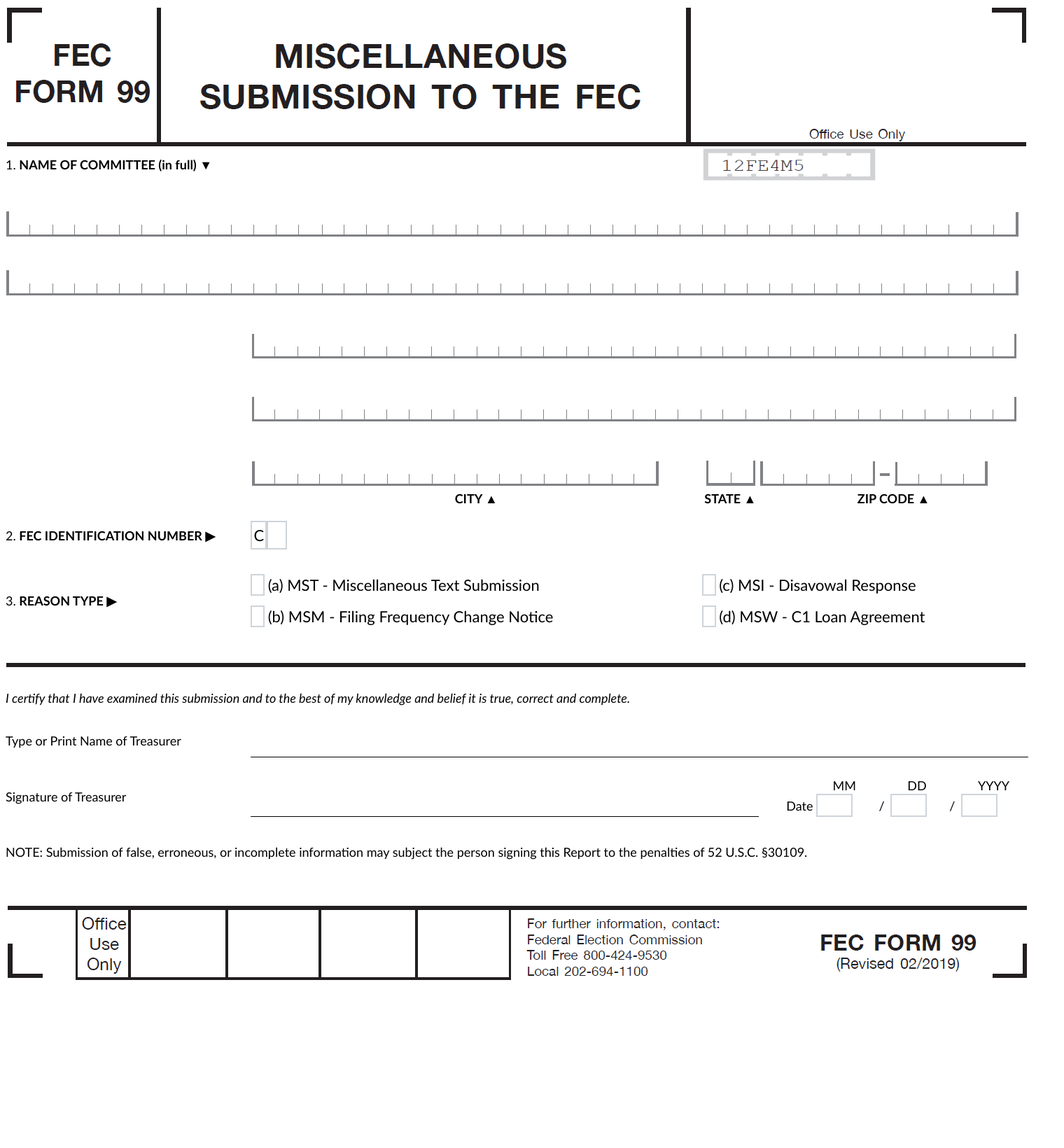
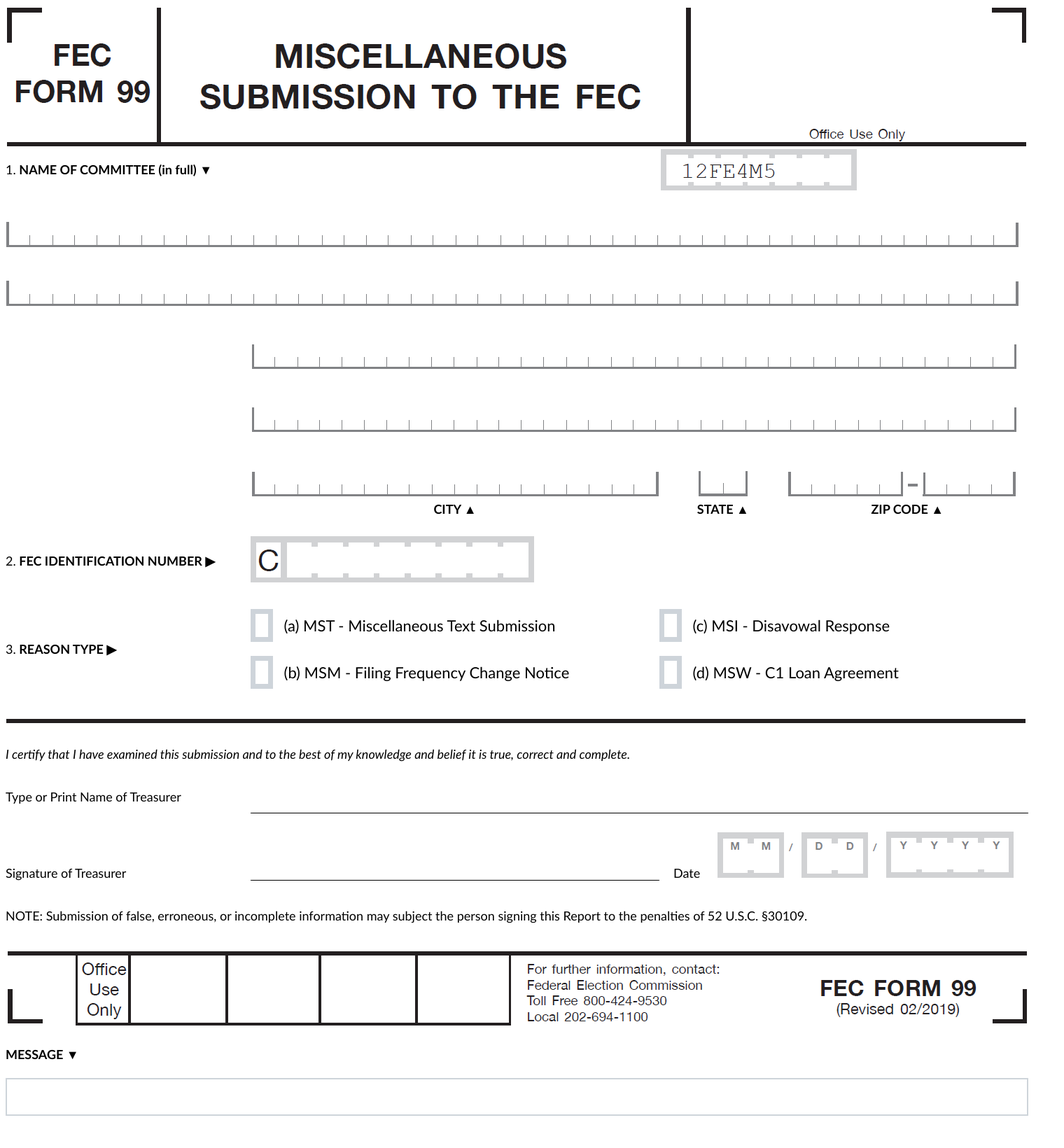
Before and after one commit to fecgov/fecfile-image-generator, a Python web app: template templates/forms/F99/template.html in a window 1520 px wide. Shown: the top 1640 px of the page at 70% size. After the commit the page ends 1594 px from the top, so only its background shows below. Run offline with Jinja, Linux system fonts and the light colour scheme; the template is opened without the code that fills it, so the values that code supplies are empty.

Commit message:
Fne all satheesh sprint12 v1 (#47)
* F99 template changes

* F99 cleanup

* fixed import

* Form 99 HTML Template changes

* F99 changes

```diff
--- a/templates/forms/F99/template.html
+++ b/templates/forms/F99/template.html
@@ -1,3 +1,5 @@
+
+
 <!doctype html>
 <html>
    <head>
@@ -18,7 +20,6 @@ body,td,th {
       </style>
       <link href="form-text.css" rel="stylesheet" type="text/css">
    </head>
-
    <body>
       <table width="1248" border="0" cellpadding="0" cellspacing="0">
          <tbody>
@@ -27,11 +28,15 @@ body,td,th {
             </tr>
             <tr>
                <td colspan="2">1. <strong>NAME OF COMMITTEE (in full)  &#x25BC;</strong></td>
-      <td colspan="2" align="left"><img src="images/01_1.png" alt="" width="249" height="48" align="left"/></td>
+               <td colspan="2" align="left">
+                  <!--<img src="images/01_1.png" alt="" width="249" height="48" align="left"/>-->
+                  <img src="images/01_1.png" alt="" align="left"/>
+               </td>
             </tr>
             <tr>
                <td colspan="4"><label name="textfield" style="font-size:35px; height:40px; width:1420px; padding-left: 20px;" align="center" type="text" id="committeeName" size="105"></label><br>
-      <img src="images/long line_1.png" alt=""/> <br></td>
+                  <img src="images/long line_1.png" alt=""/> <br>
+               </td>
             </tr>
             <tr>
                <td colspan="4"><label name="textfield" style="font-size:35px; height:30px; width:1420px; padding-left: 20px;" align="center" type="text" size="105">&nbsp;</label><br>
@@ -55,7 +60,8 @@ body,td,th {
                <td width="350px">&nbsp;</td>
                <td colspan="3"><label name="textfield4" style="font-size:22px; height:30px; width:1050px;" type="text" id="street2" size="77">&nbsp;</label>
                   <br>
-      <img src="images/shorter line_1.png" alt=""/></td>
+                  <img src="images/shorter line_1.png" alt=""/>
+               </td>
             </tr>
             <tr>
                <td colspan="4">&nbsp;</td>
@@ -64,14 +70,16 @@ body,td,th {
                <td>&nbsp;</td>
                <td><label name="textfield5" style="font-size:22px; height:30px; width:540px; padding-left: 20px;" type="text" id="city" size="41"></label>
                   <br>
-      <img src="images/city_1.png" alt=""/></td>
-      <td align="center"><label name="textfield7" style="font-size:22px; height:30px; width:50px;" type="text" id="state" size="5"></label>
+                  <img src="images/city_1.png" alt=""/>
+               </td>
+               <td style="padding-right:50px;padding-left:50px;" align="center"><label name="textfield7" style="font-size:22px; height:30px; width:50px;" type="text" id="state" size="5"></label>
                   <br>
-      <img src="images/two character_1.png" alt=""/></td>
+                  <img src="images/two character_1.png" alt=""/>
+               </td>
                <td align="left"><label name="textfield6" style="font-size:22px; height:30px; width:300px; padding-left: 20px;" type="text" id="zipCode" size="11"></label>
-
                   <br>
-      <img src="images/zip code_1.png" alt=""/></td>
+                  <img src="images/zip code_1.png" alt=""/>
+               </td>
             </tr>
             <tr>
                <td height="26">&nbsp;</td>
@@ -84,12 +92,12 @@ body,td,th {
             </tr>
             <tr>
                <td>2. <strong>FEC IDENTIFICATION NUMBER &#9654;</strong></td>
-
                <td colspan="3">
-		<label style="font-size:22px; padding: .30rem .15rem; border: 2px solid #ced4da;">C</label><label style="padding: .30rem .15rem; font-size:22px; height:30px; width:159px;border: 2px solid #ced4da;"><span style="padding-left:10px;padding-right:10px;" id="committeeId"></span></label>
+                  <!--<label style="font-size:22px; padding: .30rem .15rem; border: 2px solid #ced4da;">C</label><label style="padding: .30rem .15rem; font-size:22px; height:30px; width:159px;border: 2px solid #ced4da;"><span style="padding-left:10px;padding-right:10px;" id="committeeId"></span></label>-->
+                  <label style="padding: 1.0rem 4.15rem; font-size:30px; height:30px; width:159px; position: absolute;"><span style="padding-left:10px;padding-right:10px;" id="committeeId"></span></label>
+                  <img src="images/fein number_1.png" alt=""/>
                   <br>
                </td>
-
             </tr>
             <tr>
                <td colspan="4" height="26">&nbsp;</td>
@@ -98,22 +106,24 @@ body,td,th {
                <td height="47">3. <strong>REASON TYPE &#9654;</strong></td>
                <td height="47">
                   <p>
-        <label style="padding: .015rem .15rem; border: 2px solid #ced4da;font-size:22px;" id="MST">&nbsp;&nbsp;</label>
-		<label class="form-check-label" style="padding-bottom: 5px;font-size:22px;">(a) MST - Miscellaneous Text Submission</label><br>
+                     <label style="padding: .2rem .2rem; border: 7px solid #ced4da;font-size:22px;" id="MST">&nbsp;&nbsp;</label>
+                     <label class="form-check-label" style="padding-bottom: 15px;font-size:22px;">&nbsp;&nbsp;(a) MST - Miscellaneous Text Submission</label><br><br>
                   </p>
                   <p>
-		<label style="padding: .015rem .15rem; border: 2px solid #ced4da;font-size:22px;" id="MSM">&nbsp;&nbsp;</label>
-		<label class="form-check-label" style="font-size:22px;">(b) MSM - Filing Frequency Change Notice</label>
-      </p></td>
+                     <label style="padding: .2rem .2rem; border: 7px solid #ced4da;font-size:22px;" id="MSM">&nbsp;&nbsp;</label>
+                     <label class="form-check-label" style="font-size:22px;">&nbsp;&nbsp;(b) MSM - Filing Frequency Change Notice</label>
+                  </p>
+               </td>
                <td colspan="2" height="47">
                   <p>
-        <label style="padding: .015rem .15rem; border: 2px solid #ced4da;font-size:22px;" id="MSI">&nbsp;&nbsp;</label>
-		<label class="form-check-label" style="padding-bottom: 5px;font-size:22px;">(c) MSI - Disavowal Response</label><br>
+                     <label style="padding: .2rem .2rem; border: 7px solid #ced4da;font-size:22px;" id="MSI">&nbsp;&nbsp;</label>
+                     <label class="form-check-label" style="padding-bottom: 15px;font-size:22px;">&nbsp;&nbsp;(c) MSI - Disavowal Response</label><br><br>
                   </p>
+                  <p></p>
                   <p>
                      <span style="padding-top: 10px;"></span>
-		<label style="padding: .015rem .15rem; border: 2px solid #ced4da;font-size:22px;" id="MSW">&nbsp;&nbsp;</label>
-		<label class="form-check-label" style="font-size:22px;">(d) MSW - C1 Loan Agreement</label>
+                     <label style="padding: .2rem .2rem; border: 7px solid #ced4da;font-size:22px;" id="MSW">&nbsp;&nbsp;</label>
+                     <label class="form-check-label" style="font-size:22px;">&nbsp;&nbsp;(d) MSW - C1 Loan Agreement</label>
                </td>
             </tr>
             <tr>
@@ -138,13 +148,22 @@ body,td,th {
             <tr>
                <td colspan="4" height="26">&nbsp;</td>
             </tr>
+            <!--    </tbody>
+               </table>
+               <table width="1248" border="0" cellpadding="0" cellspacing="0">
+                  <tbody>-->
             <tr>
-      <td height="56">Signature of Treasurer</td>
-	  <td height="47" colspan="2" align="left" style="border-bottom: 1px solid;"><i><label name="textfield11" style="font-size:22px;" type="text" id="treasurerName"></i></label></td>
-
-	  <td align="right">
-
-			<table>
+               <td height="56" style="vertical-align:bottom;">Signature of Treasurer</td>
+               <td height="47" align="left" style="border-bottom: 1px solid;" width="200;!important;"><i><label name="textfield11" style="font-size:22px;" type="text" id="treasurerName"></i></label></td>
+               <td align="left" colspan="2">
+                  <span style="padding-left:20px; padding-right: 20px;">Date</span>
+                  <label style="padding: 1.2rem 1.15rem; font-size:30px; height:30px; position: absolute;"><span style="padding-left:10px;padding-right:10px;" id="dateSignedMonth"></span></label>
+                  <img src="images/month_1.png" alt=""/><img src="images/slash_1.png" alt=""/>
+                  <label style="padding: 1.2rem 1.15rem; font-size:30px; height:30px; position: absolute;"><span style="padding-left:10px;padding-right:10px;" id="dateSignedDate"></span></label>
+                  <img src="images/date_1.png" alt=""/><img src="images/slash_1.png" alt=""/>
+                  <label style="padding: 1.2rem 3rem; font-size:30px; height:30px; position: absolute;"><span style="padding-left:10px;padding-right:10px;" id="dateSignedYear"></span></label>
+                  <img src="images/year_1.png" alt=""/>
+                  <!--<table>
                      <tbody>
                      <tr>
                      	<td>&nbsp;</td>
@@ -163,11 +182,13 @@ body,td,th {
                      	<td><label style="padding: .075rem 1.5rem; border: 2px solid #ced4da; width:100%;font-size:22px;" id="dateSignedYear"></label></td>
                      </tr>
                      </tbody>
-			</table>
-
-
+                     </table>-->
                </td>
             </tr>
+            <!--    </tbody>
+               </table>
+               <table width="1248" border="0" cellpadding="0" cellspacing="0">
+                  <tbody>-->
             <tr>
                <td colspan="4" height="26">&nbsp;</td>
             </tr>
@@ -178,30 +199,24 @@ body,td,th {
                <td colspan="4" height="26">&nbsp;</td>
             </tr>
             <tr>
+               <td height="55" colspan="4" align="left"><img src="images/footer_1.png" alt=""/></td>
+            </tr>
+            <tr>
                <td colspan="4" height="26">&nbsp;</td>
             </tr>
             <tr>
-      <td height="55" colspan="4" align="left"><img src="images/footer_1.png" alt=""/></td>
-    </tr>
-    <tr>
-	<td colspan="4" height="750">&nbsp;</td>
-    </tr>
-    <tr>
-      <td height="22" colspan="4"><strong>MESSAGE (Type here) &#x25BC;</strong></td>
+               <td height="22" colspan="4"><strong>MESSAGE &#x25BC;</strong></td>
             </tr>
             <tr>
                <td height="21" colspan="4">&nbsp;</td>
             </tr>
             <tr>
                <td colspan="4">
-
                   <div  style="height:auto;">
-			<label style="min-height:50px; border: 2px solid #ced4da; width: 100%; display:inline-block; padding-left: 20px; padding-right: 20px;" id="text"></label>
+                     <label style="min-height:50px; border: 2px solid #ced4da; width: 1248; display:block; padding-left: 20px; padding-right: 20px;" id="text"></label>
                   </div>
                </td>
-
             </tr>
-
          </tbody>
       </table>
    </body>
```
Also changed, not shown: routes/src/form99.py (+8 -7 lines), templates/forms/F99/images/date_1.png (added), templates/forms/F99/images/fein number_1.png (added), templates/forms/F99/images/month_1.png (added), templates/forms/F99/images/slash_1.png (added), templates/forms/F99/images/year_1.png (added). Lines whose indentation alone changed are shown as unchanged.
